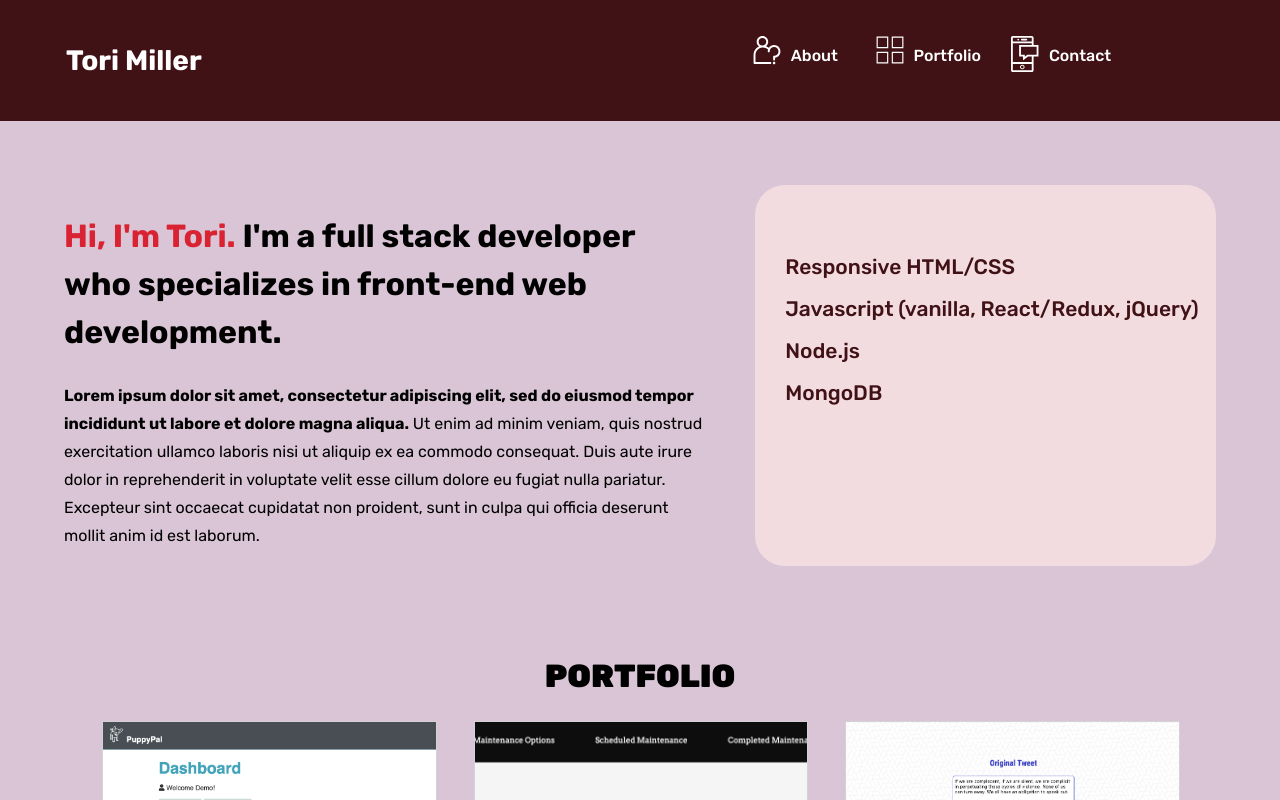
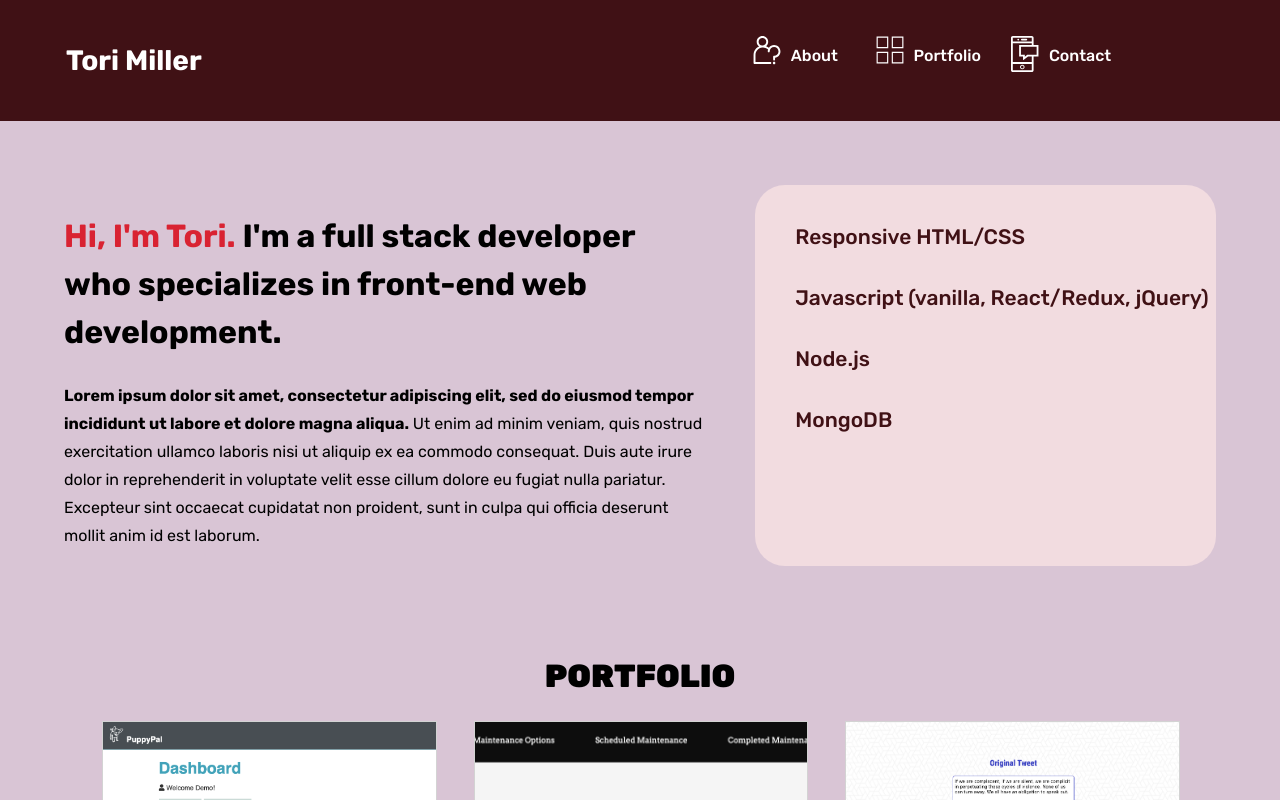
Before and after one commit to torimiller/portfolio, a React (Create React App) app in the folder client/: page /about in a window 1280 px wide. Shown: the top 800 px of the page. Built offline with nearby package versions, Linux system fonts and the light colour scheme.

Commit message:
about page fonts

```diff
--- a/client/src/App.css
+++ b/client/src/App.css
@@ -169,16 +169,19 @@ html, body {
   font-size: .75em;
   line-height: 1.75em;
   color: #401115;
-  padding-left: 30px;
-  padding-top: 50px;
 }
 
 .about-h1-red {
   color: #D92332;
 }
 
-.skill {
+.skills {
+  list-style-type: none;
   font-size: 1.75em;
+}
+
+.skills > li {
+  padding: 20px 0;
 }
 
 .portfolio-preview-wrapper {
--- a/client/src/components/About/About.js
+++ b/client/src/components/About/About.js
@@ -20,10 +20,12 @@ const About = () => {
                         id est laborum.</p>
                 </div>
                 <div className="about-col-right">
-                    <p className="skill">Responsive HTML/CSS</p>
-                    <p className="skill">Javascript (vanilla, React/Redux, jQuery)</p>
-                    <p className="skill">Node.js</p>
-                    <p className="skill">MongoDB</p>
+                    <ul className="skills">
+                        <li>Responsive HTML/CSS</li>
+                        <li>Javascript (vanilla, React/Redux, jQuery)</li>
+                        <li>Node.js</li>
+                        <li>MongoDB</li>
+                    </ul>
                 </div>
             </div>
             <div className="portfolio-preview-wrapper">
```
